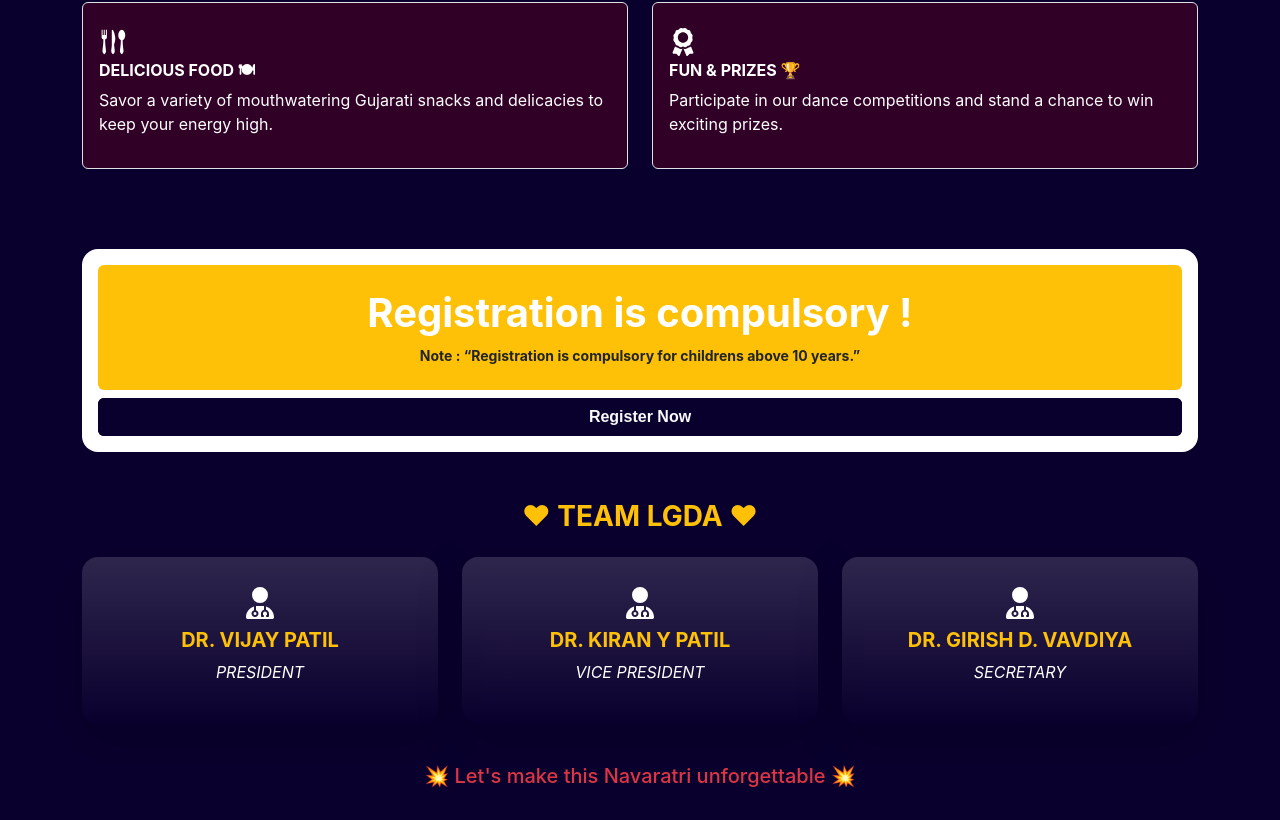
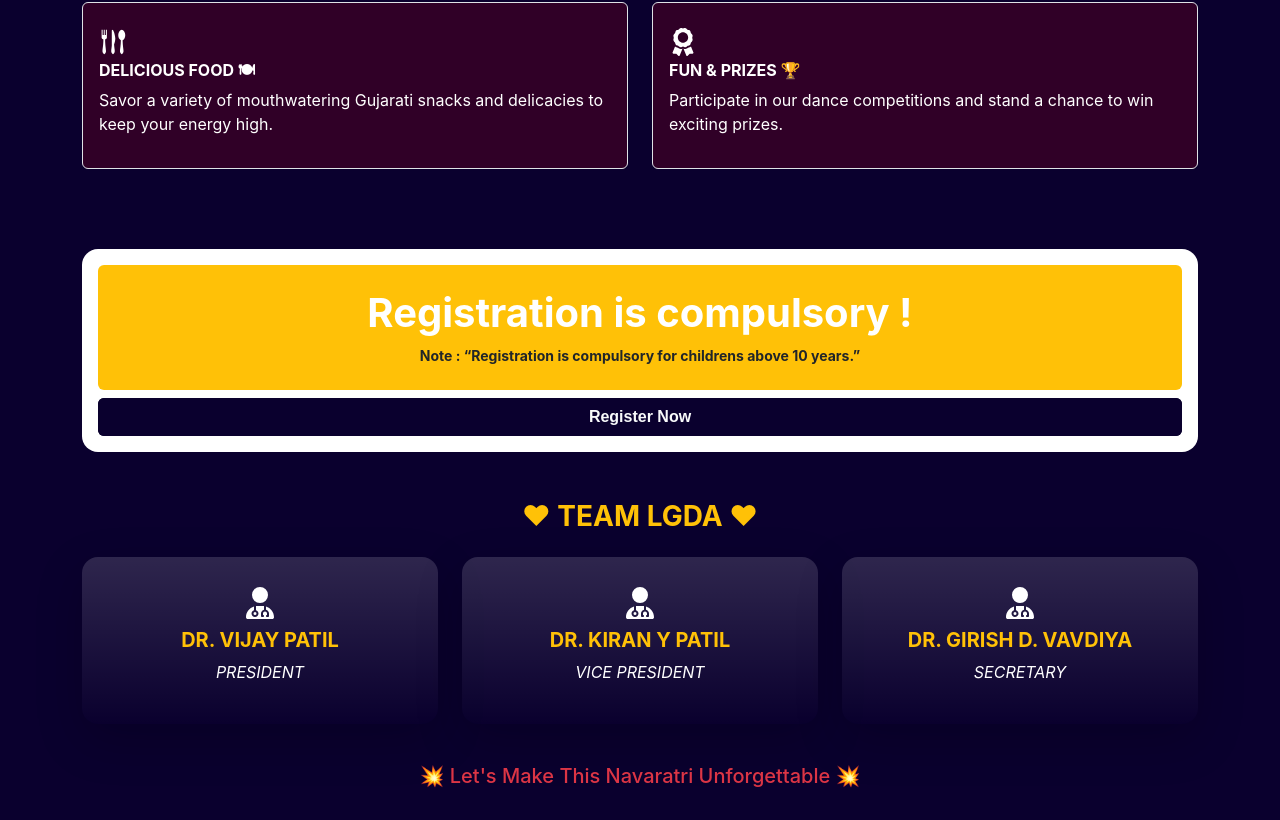
Before and after one commit to tankvaishali/thanganat, a React (Create React App) app: page / in a window 1280 px wide. Shown: the part 2064-2884 px from the top of the page. Built offline with nearby package versions, Linux system fonts and the light colour scheme.

Commit message:
capitalize add

```diff
--- a/src/Component/EventPage.jsx
+++ b/src/Component/EventPage.jsx
@@ -232,7 +232,7 @@ function EventPage() {
 
 
                 <div className="text-center mt-3">
-                    <h5 className="text-danger">💥 Let's make this Navaratri unforgettable 💥</h5>
+                    <h5 className="text-danger text-capitalize">💥 Let's make this Navaratri unforgettable 💥</h5>
                 </div>
             </div>
         </div>
```
